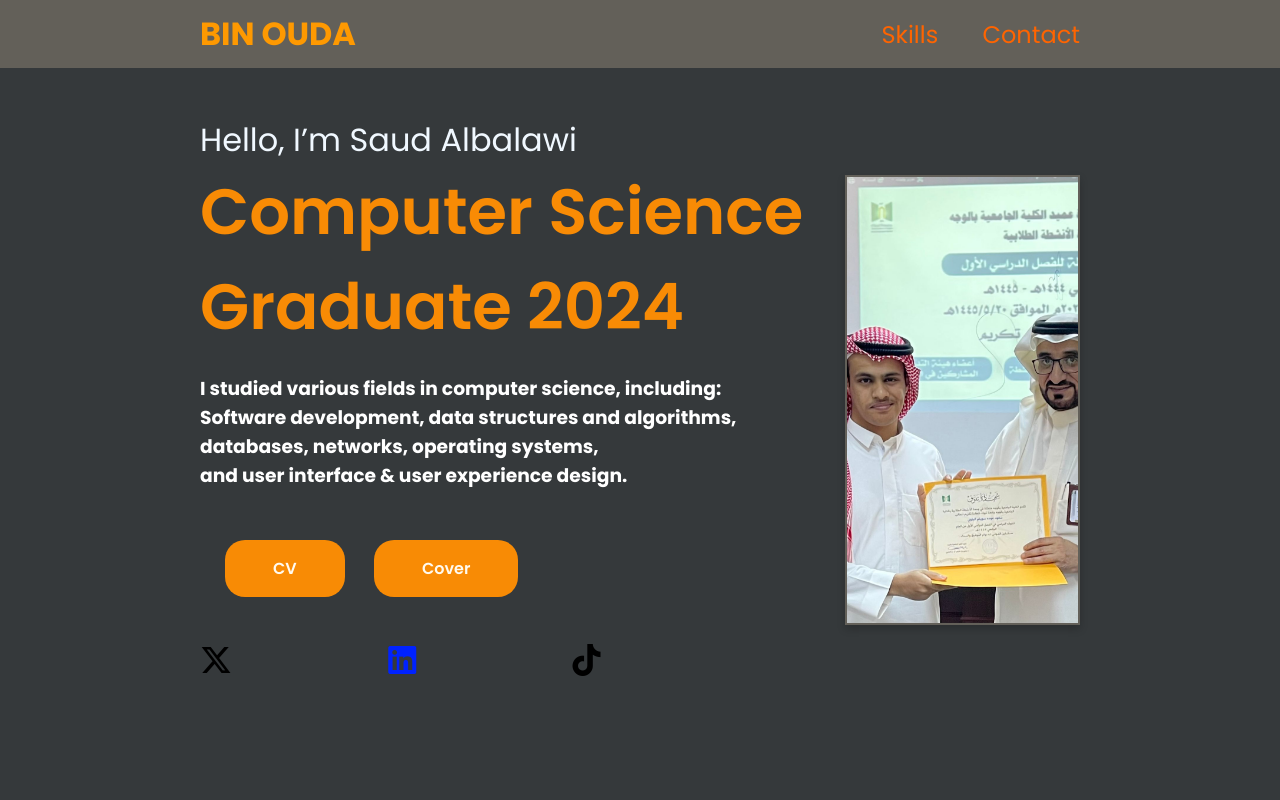
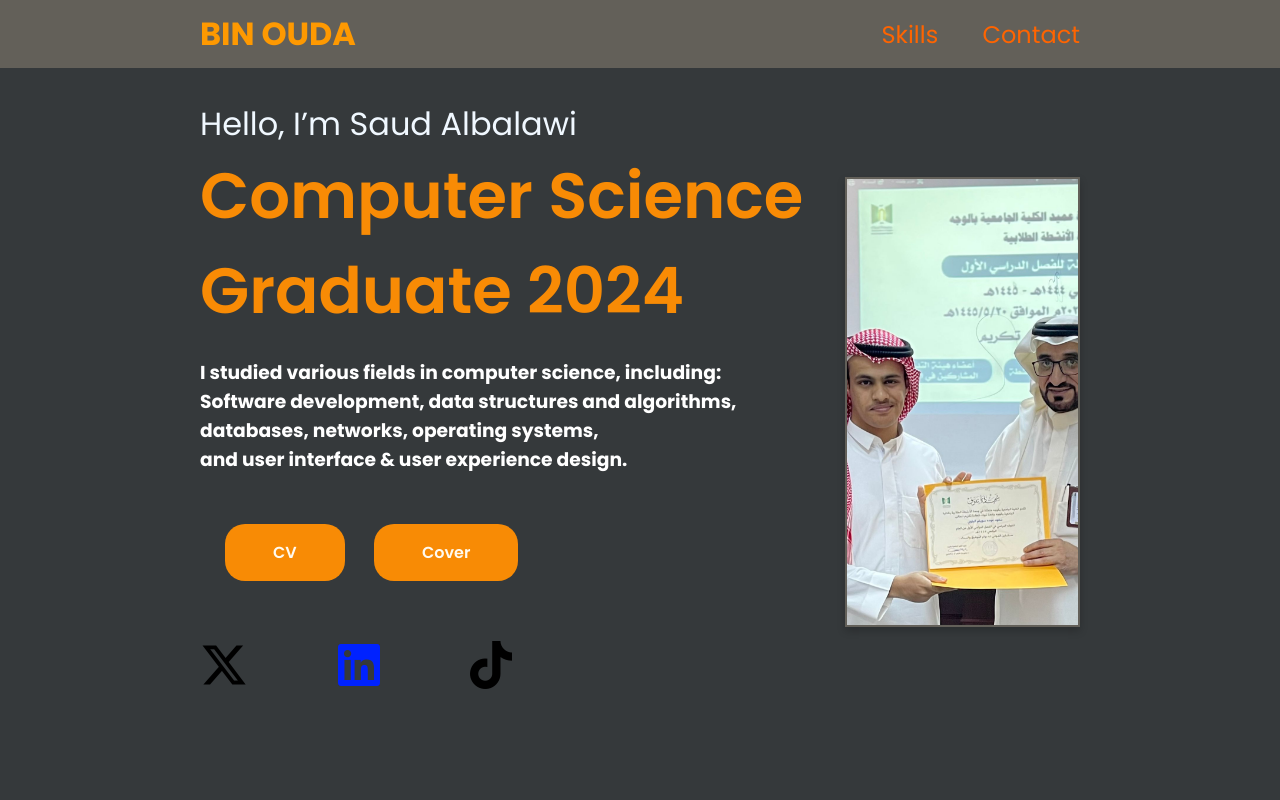
Before and after one commit to SAUD42100/personal-website, a plain HTML site: page index.html in a window 1280 px wide. Shown: the top 800 px of the page. Drawn offline with Linux system fonts and the light colour scheme.

Commit message:
Update style.css

```diff
--- a/style.css
+++ b/style.css
@@ -100,14 +100,17 @@ header {
     transform: scale(1.1);
 }
 
-.social-icons a {
-    font-size: 2rem;
-    padding-right: 9.5rem;
-    transition: 0.6s ease;
+.social-icons {
+    display: flex;
+    justify-content: flex-start;
+    gap: 90px;
+    margin-top: 10px;
+    font-size: 3rem;
 }
 
 .social-icons a:hover {
     color: black;
+    transform: scale(1.1);
 }
 
 /* Circle Image Styles */
```
